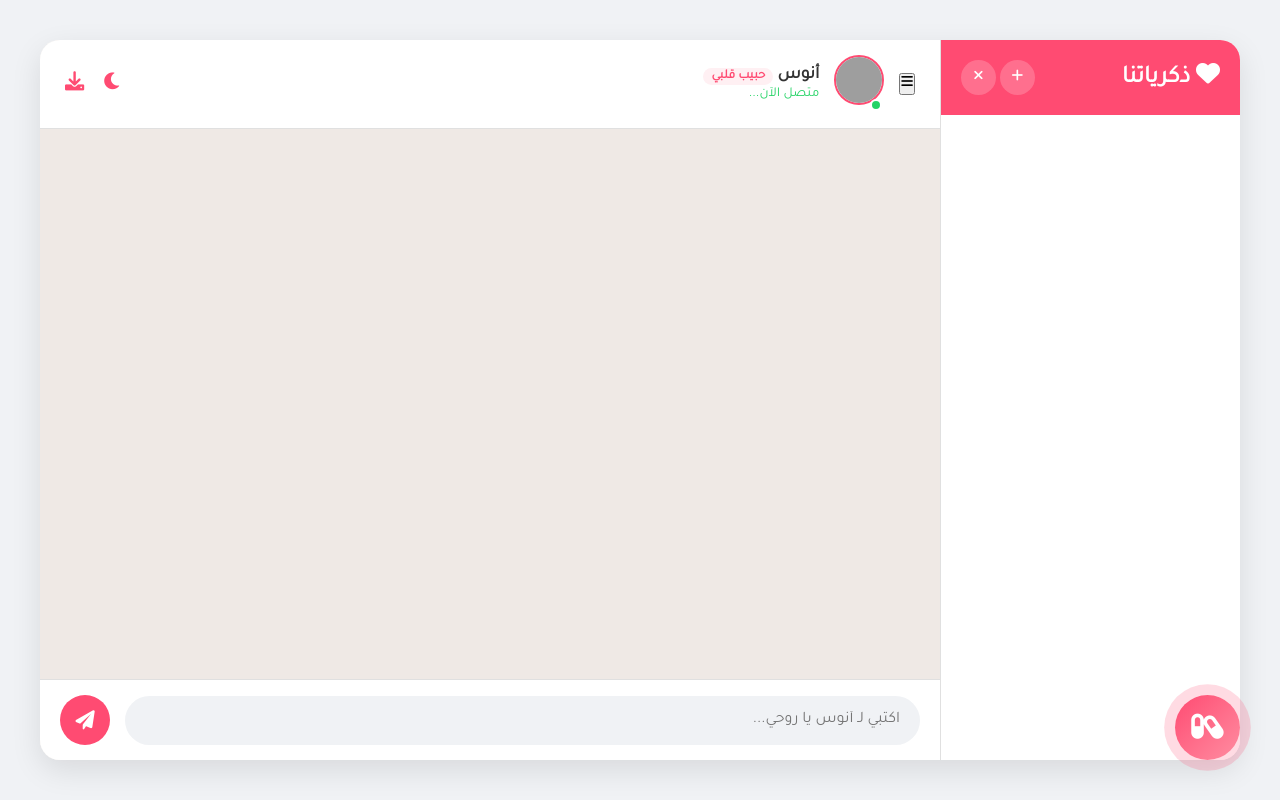
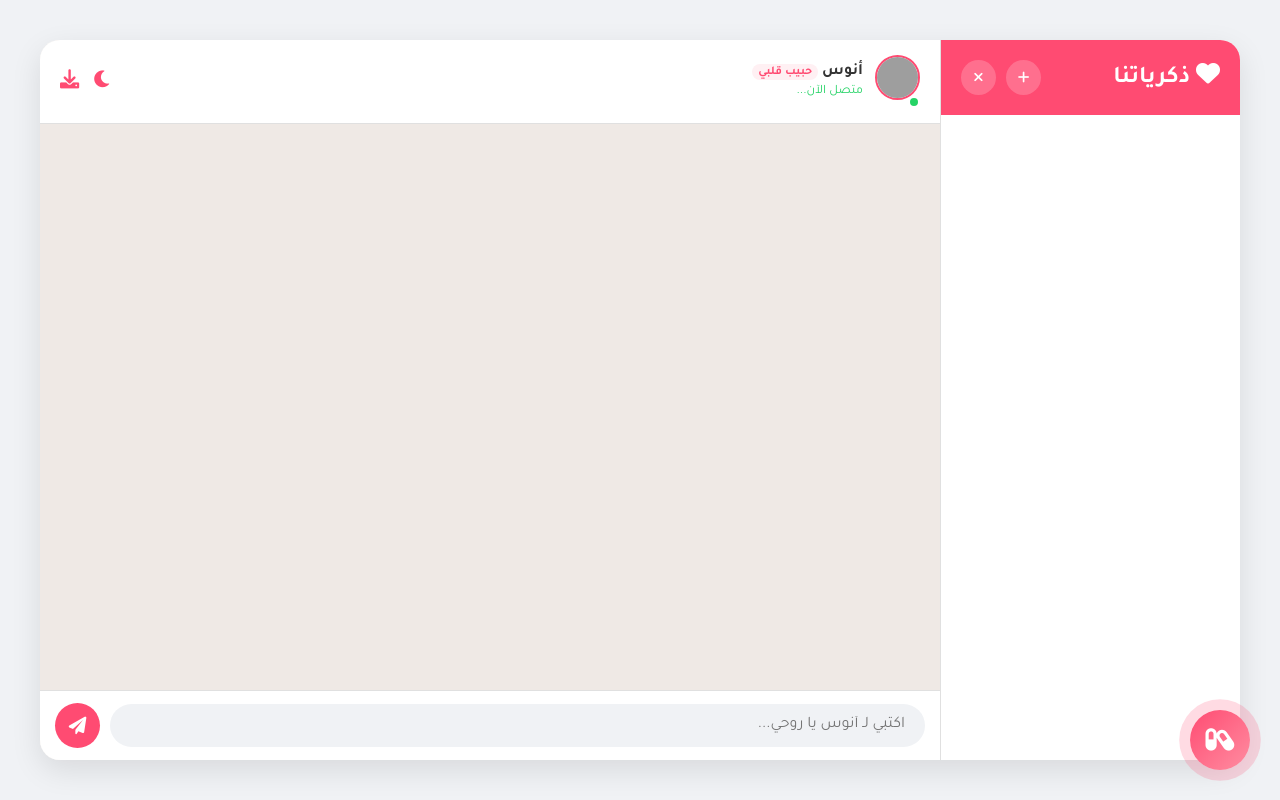
Before and after one commit to anas-km1437/Anas_Bot, a Flask app: page / in a window 1280 px wide. Run offline with Flask 3, Linux system fonts and the light colour scheme; data that the repository does not hold is empty; grey boxes are pictures that could not be loaded.

Commit message:
Update style.css

```diff
--- a/anos_bot/static/style.css
+++ b/anos_bot/static/style.css
@@ -1,4 +1,4 @@
-@import url('https://fonts.googleapis.com/css2?family=Tajawal:wght=400;500;700&display=swap');
+@import url('https://fonts.googleapis.com/css2?family=Tajawal:wght@400;500;700&display=swap');
 
 :root {
     --bg-color: #f0f2f5;
@@ -26,12 +26,17 @@ body.dark-mode {
 
 body { background-color: var(--bg-color); height: 100vh; display: flex; justify-content: center; align-items: center; transition: 0.3s; position: relative; overflow: hidden; }
 
-.app-container { display: flex; width: 95vw; max-width: 1200px; height: 90vh; background: var(--app-bg); border-radius: 20px; box-shadow: 0 10px 30px rgba(0,0,0,0.1); overflow: hidden; transition: 0.3s; }
+.app-container { display: flex; width: 95vw; max-width: 1200px; height: 90vh; background: var(--app-bg); border-radius: 20px; box-shadow: 0 10px 30px rgba(0,0,0,0.1); overflow: hidden; position: relative; transition: 0.3s; }
+
+/* العناصر المخصصة للهاتف مخفية افتراضياً */
+.mobile-only { display: none; }
+.sidebar-overlay { display: none; position: absolute; top: 0; left: 0; right: 0; bottom: 0; background: rgba(0,0,0,0.5); z-index: 99; opacity: 0; transition: 0.3s; pointer-events: none; }
 
 /* القائمة الجانبية */
-.sidebar { width: 300px; border-left: 1px solid var(--border-color); display: flex; flex-direction: column; background: var(--app-bg); transition: 0.3s; }
+.sidebar { width: 300px; border-left: 1px solid var(--border-color); display: flex; flex-direction: column; background: var(--app-bg); transition: 0.3s transform ease-in-out; z-index: 100; }
 .sidebar-header { padding: 20px; background: #ff4b72; color: white; display: flex; justify-content: space-between; align-items: center; }
-.sidebar-header button { background: rgba(255,255,255,0.2); border: none; color: white; width: 35px; height: 35px; border-radius: 50%; cursor: pointer; transition: 0.3s; }
+.sidebar-actions { display: flex; gap: 10px; }
+.sidebar-actions button { background: rgba(255,255,255,0.2); border: none; color: white; width: 35px; height: 35px; border-radius: 50%; cursor: pointer; transition: 0.3s; display: flex; justify-content: center; align-items: center; }
 
 #sessions-list { list-style: none; overflow-y: auto; }
 #sessions-list li { padding: 15px 20px; border-bottom: 1px solid var(--border-color); cursor: pointer; display: flex; justify-content: space-between; align-items: center; color: var(--text-main); transition: 0.2s; }
@@ -41,33 +46,31 @@ body { background-color: var(--bg-color); height: 100vh; display: flex; justify-
 .delete-btn:hover { opacity: 1; transform: scale(1.1); }
 
 /* منطقة المحادثة */
-.chat-area { flex: 1; display: flex; flex-direction: column; background: var(--chat-bg); transition: 0.3s; }
-.chat-header { padding: 15px 25px; background: var(--app-bg); border-bottom: 1px solid var(--border-color); display: flex; align-items: center; gap: 15px; }
+.chat-area { flex: 1; display: flex; flex-direction: column; background: var(--chat-bg); transition: 0.3s; width: 100%; }
+.chat-header { padding: 15px 20px; background: var(--app-bg); border-bottom: 1px solid var(--border-color); display: flex; align-items: center; gap: 12px; }
 .avatar-container { position: relative; }
-.avatar-container img { width: 50px; height: 50px; border-radius: 50%; border: 2px solid #ff4b72; }
-.online-dot { width: 12px; height: 12px; background: #25d366; border: 2px solid var(--app-bg); border-radius: 50%; position: absolute; bottom: 2px; right: 2px; }
+.avatar-container img { width: 45px; height: 45px; border-radius: 50%; border: 2px solid #ff4b72; }
+.online-dot { width: 12px; height: 12px; background: #25d366; border: 2px solid var(--app-bg); border-radius: 50%; position: absolute; bottom: 0; right: 0; }
 .header-info { flex: 1; }
-.header-info h3 { font-size: 1.1rem; color: var(--text-main); }
-.header-info span { font-size: 0.8rem; color: #ff4b72; background: #fff0f3; padding: 2px 8px; border-radius: 10px; }
-.header-info p { font-size: 0.85rem; color: #25d366; }
+.header-info h3 { font-size: 1rem; color: var(--text-main); }
+.header-info span { font-size: 0.75rem; color: #ff4b72; background: #fff0f3; padding: 2px 6px; border-radius: 10px; }
+.header-info p { font-size: 0.8rem; color: #25d366; margin-top: 2px; }
 
-.header-actions button { background: none; border: none; color: #ff4b72; font-size: 1.2rem; cursor: pointer; margin-right: 15px; transition: 0.3s; }
+.header-actions button { background: none; border: none; color: #ff4b72; font-size: 1.2rem; cursor: pointer; margin-right: 10px; transition: 0.3s; }
 .header-actions button:hover { transform: scale(1.2); }
 
 .chat-messages { flex: 1; padding: 20px; overflow-y: auto; display: flex; flex-direction: column; gap: 10px; scroll-behavior: smooth; }
 
-/* فقاعات الرسائل */
-.msg-bubble { max-width: 70%; padding: 12px 18px; border-radius: 20px; font-size: 1rem; position: relative; display: flex; flex-direction: column; gap: 5px; line-height: 1.4; word-wrap: break-word; }
+.msg-bubble { max-width: 75%; padding: 10px 15px; border-radius: 20px; font-size: 1rem; position: relative; display: flex; flex-direction: column; gap: 5px; line-height: 1.4; word-wrap: break-word; }
 .msg-user { align-self: flex-start; background: #ff4b72; color: white; border-bottom-right-radius: 4px; box-shadow: 0 1px 2px rgba(0,0,0,0.15); }
 .msg-bot { align-self: flex-end; background: var(--bot-msg-bg); color: var(--bot-msg-text); border-bottom-left-radius: 4px; box-shadow: 0 1px 2px rgba(0,0,0,0.1); }
 
-.chat-input-container { padding: 15px 20px; background: var(--app-bg); display: flex; gap: 15px; align-items: center; border-top: 1px solid var(--border-color); }
-#user-input { flex: 1; padding: 15px 20px; border: none; background: var(--bg-color); color: var(--text-main); border-radius: 30px; outline: none; font-size: 1rem; }
-#send-btn { width: 50px; height: 50px; border-radius: 50%; background: #ff4b72; color: white; border: none; cursor: pointer; display: flex; justify-content: center; align-items: center; font-size: 1.2rem; transition: 0.2s; }
-#send-btn:hover { background: #e63e62; transform: scale(1.05); }
+.chat-input-container { padding: 12px 15px; background: var(--app-bg); display: flex; gap: 10px; align-items: center; border-top: 1px solid var(--border-color); }
+#user-input { flex: 1; padding: 12px 20px; border: none; background: var(--bg-color); color: var(--text-main); border-radius: 30px; outline: none; font-size: 1rem; }
+#send-btn { width: 45px; height: 45px; min-width: 45px; border-radius: 50%; background: #ff4b72; color: white; border: none; cursor: pointer; display: flex; justify-content: center; align-items: center; font-size: 1.1rem; transition: 0.2s; }
 
-/* مؤشر الكتابة */
-.typing-indicator { display: none; align-self: flex-end; background: var(--bot-msg-bg); padding: 15px 20px; border-radius: 20px; gap: 5px; border-bottom-left-radius: 4px; box-shadow: 0 1px 2px rgba(0,0,0,0.1); }
+/* تأثيرات */
+.typing-indicator { display: none; align-self: flex-end; background: var(--bot-msg-bg); padding: 12px 18px; border-radius: 20px; gap: 5px; border-bottom-left-radius: 4px; box-shadow: 0 1px 2px rgba(0,0,0,0.1); }
 .dot { width: 8px; height: 8px; background: #ff4b72; border-radius: 50%; animation: typing 1.4s infinite ease-in-out both; }
 .dot:nth-child(1) { animation-delay: -0.32s; } .dot:nth-child(2) { animation-delay: -0.16s; }
 @keyframes typing { 0%, 80%, 100% { transform: scale(0); opacity: 0.5; } 40% { transform: scale(1); opacity: 1; } }
@@ -76,80 +79,34 @@ body { background-color: var(--bg-color); height: 100vh; display: flex; justify-
 @keyframes fall { to { transform: translateY(110vh) rotate(360deg); } }
 
 /* جرعة الحب */
-.floating-btn {
-    position: fixed;
-    bottom: 40px;
-    right: 40px;
-    background: linear-gradient(135deg, #ff4b72, #ff8da1);
-    color: white;
-    border: none;
-    width: 65px;
-    height: 65px;
-    border-radius: 50%;
-    font-size: 1.8rem;
-    box-shadow: 0 4px 15px rgba(255, 75, 114, 0.4);
-    cursor: pointer;
-    z-index: 1000;
-    transition: 0.3s;
-    display: flex;
-    justify-content: center;
-    align-items: center;
-    animation: pulse 2s infinite;
+.floating-btn { position: fixed; bottom: 30px; right: 30px; background: linear-gradient(135deg, #ff4b72, #ff8da1); color: white; border: none; width: 60px; height: 60px; border-radius: 50%; font-size: 1.6rem; box-shadow: 0 4px 15px rgba(255, 75, 114, 0.4); cursor: pointer; z-index: 1000; display: flex; justify-content: center; align-items: center; animation: pulse 2s infinite; }
+@keyframes pulse { 0% { box-shadow: 0 0 0 0 rgba(255, 75, 114, 0.7); } 70% { box-shadow: 0 0 0 15px rgba(255, 75, 114, 0); } 100% { box-shadow: 0 0 0 0 rgba(255, 75, 114, 0); } }
+
+.modal-overlay { position: fixed; top: 0; left: 0; width: 100vw; height: 100vh; background: rgba(0, 0, 0, 0.7); display: flex; justify-content: center; align-items: center; z-index: 2000; opacity: 0; pointer-events: none; transition: 0.3s; backdrop-filter: blur(5px); }
+.modal-overlay.show { opacity: 1; pointer-events: all; }
+.modal-content { background: var(--app-bg); padding: 30px; border-radius: 20px; text-align: center; max-width: 400px; width: 90%; position: relative; transform: scale(0.8); transition: 0.4s; border: 2px solid #ff4b72; }
+.modal-overlay.show .modal-content { transform: scale(1); }
+.modal-content h2 { color: #ff4b72; margin-bottom: 20px; font-size: 1.4rem; }
+.capsule-body { position: relative; padding: 20px 10px; }
+.quote-icon { color: rgba(255, 75, 114, 0.2); font-size: 1.8rem; position: absolute; }
+.fa-quote-right { top: -10px; right: 0; } .fa-quote-left { bottom: -10px; left: 0; }
+#capsule-text { color: var(--text-main); font-size: 1.2rem; line-height: 1.6; font-weight: 500; }
+#close-modal { position: absolute; top: 10px; left: 10px; background: none; border: none; font-size: 1.5rem; color: #ff4b72; cursor: pointer; }
+
+/* =============== الهواتف المحمولة (المتجاوب) =============== */
+@media (max-width: 768px) {
+    .app-container { width: 100vw; height: 100vh; border-radius: 0; }
+
+    .mobile-only { display: block; background: none; border: none; color: #ff4b72; font-size: 1.5rem; cursor: pointer; }
+    #mobile-menu-btn { margin-left: 10px; color: var(--text-main); }
+
+    /* جعل القائمة الجانبية منزلقة فوق الدردشة */
+    .sidebar { position: absolute; top: 0; right: 0; width: 85%; max-width: 320px; height: 100%; box-shadow: -5px 0 15px rgba(0,0,0,0.1); transform: translateX(100%); }
+    .sidebar.open { transform: translateX(0); }
+
+    /* القناع عند فتح القائمة */
+    .sidebar-overlay.show { display: block; opacity: 1; pointer-events: all; }
+
+    .chat-area { width: 100%; }
+    .floating-btn { bottom: 80px; right: 20px; width: 55px; height: 55px; font-size: 1.4rem; }
 }
-.floating-btn:hover { transform: scale(1.1) rotate(10deg); }
-@keyframes pulse {
-    0% { box-shadow: 0 0 0 0 rgba(255, 75, 114, 0.7); }
-    70% { box-shadow: 0 0 0 15px rgba(255, 75, 114, 0); }
-    100% { box-shadow: 0 0 0 0 rgba(255, 75, 114, 0); }
-}
-
-.modal-overlay {
-    position: fixed;
-    top: 0; left: 0; width: 100vw; height: 100vh;
-    background: rgba(0, 0, 0, 0.7);
-    display: flex; justify-content: center; align-items: center;
-    z-index: 2000;
-    opacity: 0; pointer-events: none;
-    transition: 0.3s ease-in-out;
-    backdrop-filter: blur(5px);
-}
-.modal-overlay.show { opacity: 1; pointer-events: all; }
-
-.modal-content {
-    background: var(--app-bg);
-    padding: 40px;
-    border-radius: 20px;
-    text-align: center;
-    max-width: 450px; width: 90%;
-    position: relative;
-    transform: scale(0.8) translateY(20px);
-    transition: 0.4s cubic-bezier(0.175, 0.885, 0.32, 1.275);
-    box-shadow: 0 15px 50px rgba(0, 0, 0, 0.2);
-    border: 2px solid #ff4b72;
-}
-.modal-overlay.show .modal-content { transform: scale(1) translateY(0); }
-
-.modal-content h2 { color: #ff4b72; margin-bottom: 25px; font-size: 1.6rem; }
-.capsule-body { position: relative; padding: 20px 10px; }
-.quote-icon { color: rgba(255, 75, 114, 0.2); font-size: 2rem; position: absolute; }
-.fa-quote-right { top: -10px; right: 0; }
-.fa-quote-left { bottom: -10px; left: 0; }
-
-#capsule-text { color: var(--text-main); font-size: 1.3rem; line-height: 1.8; font-weight: 500; }
-
-#close-modal {
-    position: absolute; top: 15px; left: 15px;
-    background: var(--bg-color); border: none;
-    width: 35px; height: 35px; border-radius: 50%;
-    color: #ff4b72; cursor: pointer; transition: 0.2s;
-    display: flex; justify-content: center; align-items: center;
-    font-size: 1.2rem;
-}
-#close-modal:hover { background: #ff4b72; color: white; transform: rotate(90deg); }
-
-@media (max-width: 768px) {
-    .app-container { width: 100vw; height: 100vh; border-radius: 0; flex-direction: column; }
-    .sidebar { width: 100%; height: 25%; border-left: none; border-bottom: 1px solid var(--border-color); }
-    .chat-area { height: 75%; }
-    .floating-btn { bottom: 85px; right: 20px; width: 55px; height: 55px; font-size: 1.5rem; }
-}
```
